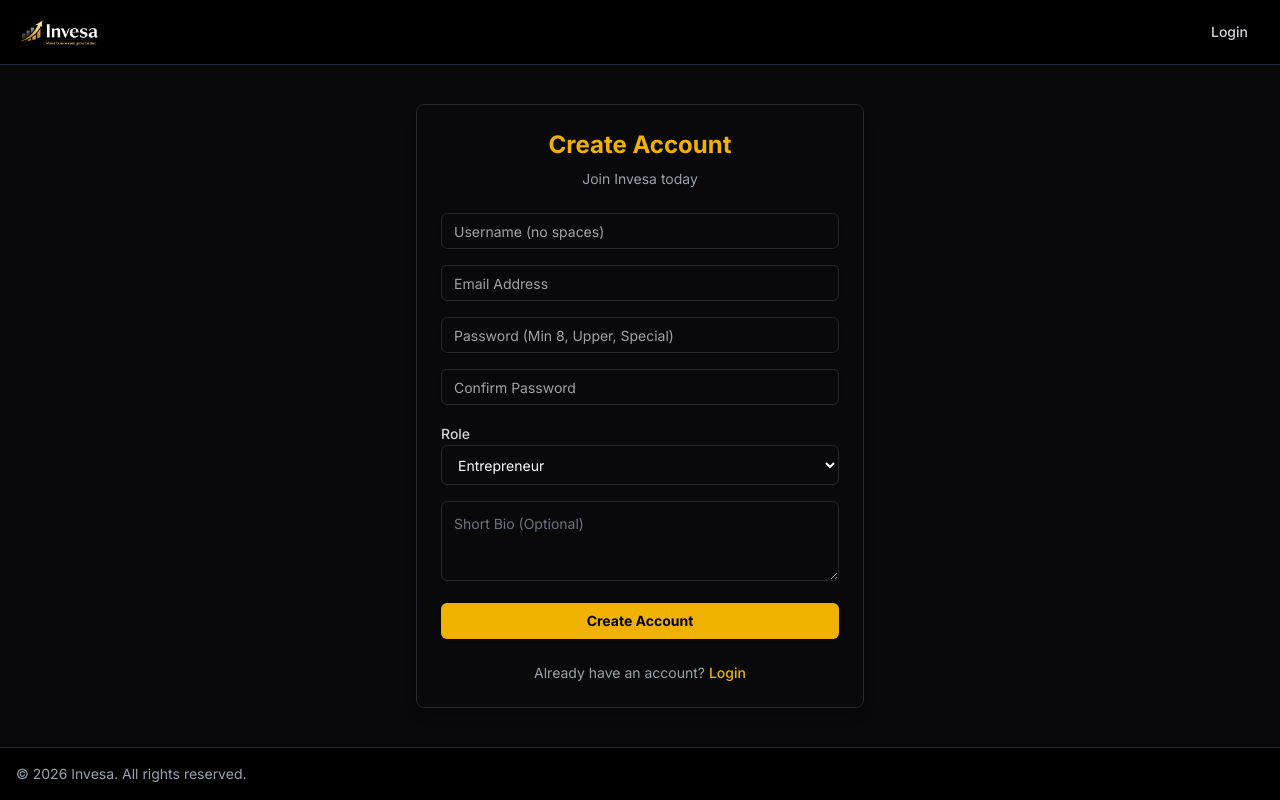
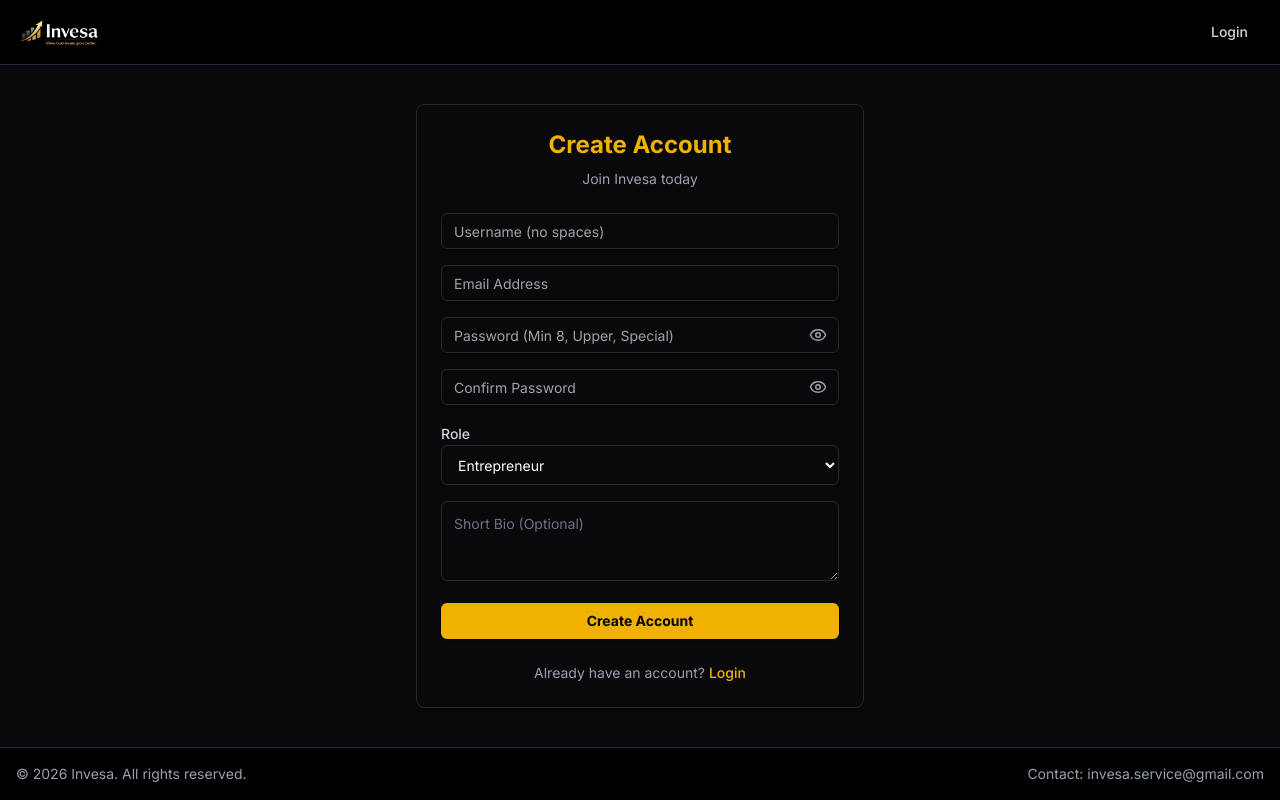
Before and after one commit to cherukurigowtham/invesa-prod, a React (Vite) app in the folder frontend/: page /register in a window 1280 px wide. Built offline with nearby package versions, Linux system fonts and the light colour scheme; no server answers.

Commit message:
feat: add contact email to footer and finalize password toggle

```diff
--- a/frontend/src/components/Footer.jsx
+++ b/frontend/src/components/Footer.jsx
@@ -3,6 +3,11 @@ const Footer = () => {
         <footer className="fixed bottom-0 w-full bg-black border-t border-gray-800 py-4 text-center text-gray-400 text-sm z-50">
             <div className="container mx-auto flex flex-col items-center justify-between gap-2 px-4 text-center md:flex-row">
                 <p>&copy; {new Date().getFullYear()} Invesa. All rights reserved.</p>
+                <div className="flex items-center gap-4">
+                    <a href="mailto:invesa.service@gmail.com" className="text-gray-400 hover:text-white transition-colors">
+                        Contact: invesa.service@gmail.com
+                    </a>
+                </div>
 
             </div>
         </footer>
--- a/frontend/src/pages/Login.jsx
+++ b/frontend/src/pages/Login.jsx
@@ -4,10 +4,11 @@ import { useNavigate, Link } from 'react-router-dom';
 import api from '../api';
 import Button from '../components/Button';
 import Input from '../components/Input';
-import { Github, Mail } from 'lucide-react';
+import { Github, Mail, Eye, EyeOff } from 'lucide-react';
 
 const Login = () => {
     const [formData, setFormData] = useState({ email: '', password: '' });
+    const [showPassword, setShowPassword] = useState(false);
     const [loading, setLoading] = useState(false);
     const [error, setError] = useState('');
     const navigate = useNavigate();
@@ -75,13 +76,22 @@ const Login = () => {
                         onChange={(e) => setFormData({ ...formData, email: e.target.value })}
                         required
                     />
+                    <div className="relative">
                         <Input
-                        type="password"
+                            type={showPassword ? "text" : "password"}
                             placeholder="Password"
                             value={formData.password}
                             onChange={(e) => setFormData({ ...formData, password: e.target.value })}
                             required
                         />
+                        <button
+                            type="button"
+                            onClick={() => setShowPassword(!showPassword)}
+                            className="absolute right-3 top-1/2 -translate-y-1/2 text-gray-400 hover:text-white focus:outline-none"
+                        >
+                            {showPassword ? <EyeOff size={18} /> : <Eye size={18} />}
+                        </button>
+                    </div>
                     <div className="flex justify-end">
                         <Link to="/forgot-password" className="text-xs text-primary hover:underline">Forgot Password?</Link>
                     </div>
--- a/frontend/src/pages/Register.jsx
+++ b/frontend/src/pages/Register.jsx
@@ -5,7 +5,7 @@ import { Link, useNavigate } from 'react-router-dom';
 import api from '../api';
 import Button from '../components/Button';
 import Input from '../components/Input';
-import { Github } from 'lucide-react';
+import { Github, Eye, EyeOff } from 'lucide-react';
 
 const Register = () => {
     const navigate = useNavigate();
@@ -21,6 +21,8 @@ const Register = () => {
     const [suggestions, setSuggestions] = useState([]);
     const [isLoading, setIsLoading] = useState(false);
     const [successMessage, setSuccessMessage] = useState('');
+    const [showPassword, setShowPassword] = useState(false);
+    const [showConfirmPassword, setShowConfirmPassword] = useState(false);
 
     const handleChange = (e) => {
         const { name, value } = e.target;
@@ -140,24 +142,43 @@ const Register = () => {
                         required
                         disabled={isLoading}
                     />
+                    <div className="relative">
                         <Input
                             name="password"
-                        type="password"
+                            type={showPassword ? "text" : "password"}
                             placeholder="Password (Min 8, Upper, Special)"
                             value={formData.password}
                             onChange={handleChange}
                             required
                             disabled={isLoading}
                         />
+                        <button
+                            type="button"
+                            onClick={() => setShowPassword(!showPassword)}
+                            className="absolute right-3 top-1/2 -translate-y-1/2 text-gray-400 hover:text-white focus:outline-none"
+                        >
+                            {showPassword ? <EyeOff size={18} /> : <Eye size={18} />}
+                        </button>
+                    </div>
+
+                    <div className="relative">
                         <Input
                             name="confirm_password"
-                        type="password"
+                            type={showConfirmPassword ? "text" : "password"}
                             placeholder="Confirm Password"
                             value={formData.confirm_password}
                             onChange={handleChange}
                             required
                             disabled={isLoading}
                         />
+                        <button
+                            type="button"
+                            onClick={() => setShowConfirmPassword(!showConfirmPassword)}
+                            className="absolute right-3 top-1/2 -translate-y-1/2 text-gray-400 hover:text-white focus:outline-none"
+                        >
+                            {showConfirmPassword ? <EyeOff size={18} /> : <Eye size={18} />}
+                        </button>
+                    </div>
 
                     <div className="space-y-2">
                         <label className="text-sm font-medium text-gray-300">Role</label>
```
Lines whose indentation alone changed are shown as unchanged.
